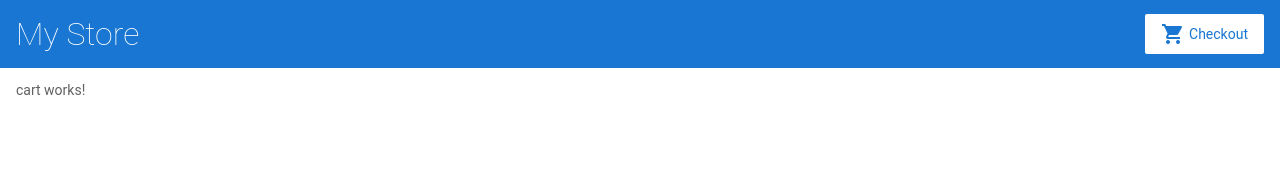
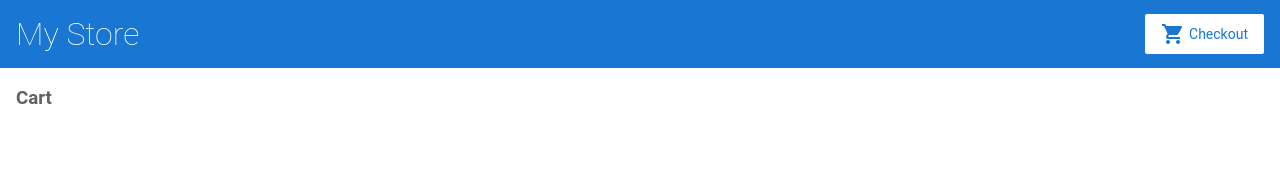
Before and after one commit to lilath/angular-7au4dk, an Angular app: page /cart in a window 1280 px wide. Shown: the top 172 px of the page. Built offline with nearby package versions, Linux system fonts and the light colour scheme.

Commit message:
1 file modified

```diff
--- a/src/app/cart/cart.component.html
+++ b/src/app/cart/cart.component.html
@@ -1,7 +1,6 @@
-<p>
-cart works!
-</p>
-<div *ngFor="let item of items">
+
+<h3>Cart</h3>
+<div class="cart-item" *ngFor="let item of items">
  <span> {{item.name}}</span>
  <span> {{item.price | currency}}</span>
 </div>
```
